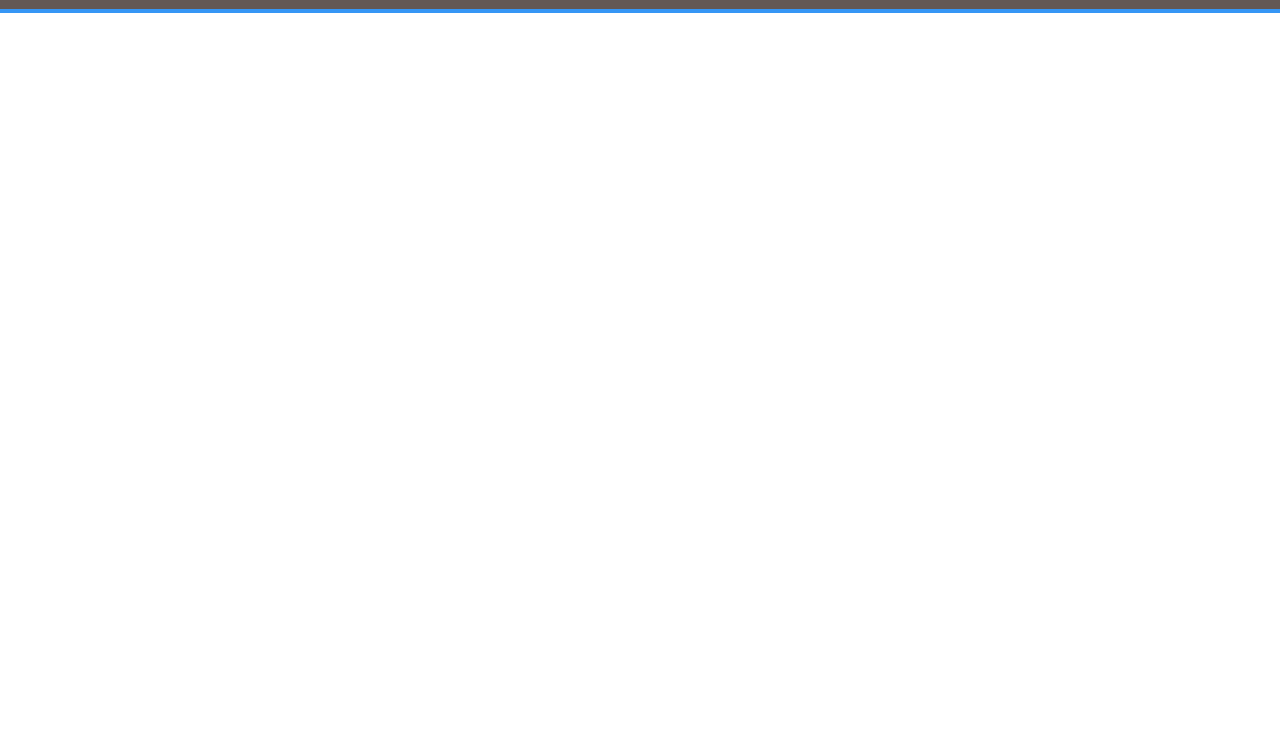
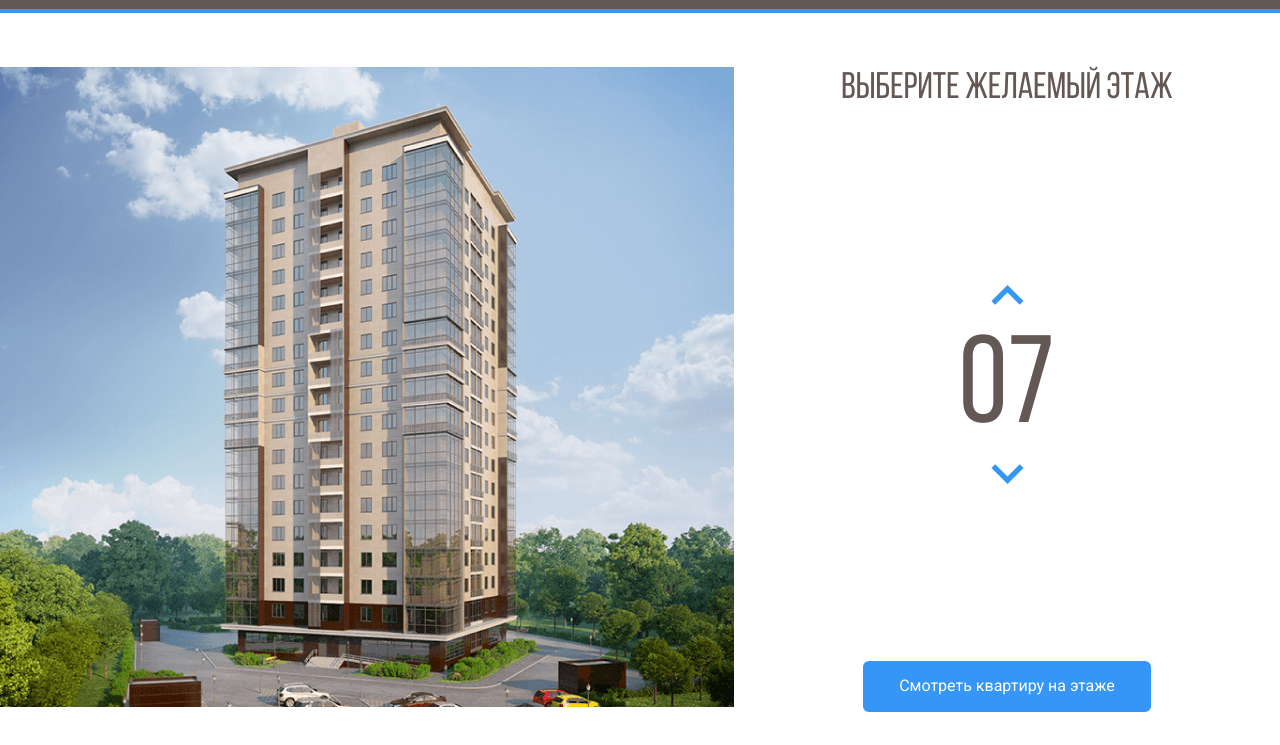
Before and after one commit to IsaevNS/Melody, a plain HTML site: page index.html in a window 1280 px wide. Shown: the part 55-800 px from the top of the page. Drawn offline with Linux system fonts and the light colour scheme.

Commit message:
2 день интенсива

```diff
--- a/css/style.css
+++ b/css/style.css
@@ -1,6 +1,16 @@
+@font-face {
+  font-family: "Bebas Neue";
+  src: local("Bebas Neue Regular Regular"), local("BebasNeueRegular"),
+    url("../fonts/BebasNeueRegular.woff2") format("woff2"),
+    url("../fonts/BebasNeueRegular.woff") format("woff");
+  font-weight: normal;
+  font-style: normal;
+  font-display: swap;
+}
 * {
   box-sizing: border-box;
 }
+
 body {
   font-family: "Roboto", sans-serif;
 }
@@ -49,3 +59,60 @@ body {
   text-decoration: none;
   color: #fff;
 }
+.main {
+  max-width: 1280px;
+  margin: auto;
+  padding-top: 54px;
+  display: flex;
+}
+.main-info {
+  flex-grow: 1;
+  text-align: center;
+  display: flex;
+  flex-direction: column;
+  align-items: center;
+  justify-content: space-between;
+}
+.home-image path {
+  opacity: 0; /* прозрачность*/
+  cursor: pointer;
+}
+.home-image path:hover {
+  opacity: 1;
+}
+.counter-group {
+  display: flex;
+  flex-direction: column;
+  align-items: center;
+}
+.counter-button {
+  cursor: pointer;
+  background-color: #fff;
+  border: none;
+}
+.counter-arrow-down {
+  transform: rotateX(180deg);
+}
+.main-title {
+  margin: 0;
+  font-family: "Bebas Neue", sans-serif;
+  font-weight: normal;
+  font-size: 37px;
+  line-height: 44px;
+  color: #635854;
+}
+.counter {
+  font-family: "Bebas Neue", sans-serif;
+  color: #635854;
+  font-weight: normal;
+  font-size: 124px;
+  margin-top: 10px;
+}
+.button-primary {
+  background: #3596f5;
+  border-radius: 6px;
+  color: #fff;
+  border: none;
+  padding: 16px 36px;
+  cursor: pointer;
+}
--- a/index.html
+++ b/index.html
@@ -41,5 +41,56 @@
     </div>
     <!-- /.navbar -->
   </header>
+  <main class="main">
+    <div class="main-image">
+      <svg
+        class="home-image"
+        width="734" height="640" viewBox="0 0 734 640" fill="none" xmlns="http://www.w3.org/2000/svg"
+        xmlns:xlink="http://www.w3.org/1999/xlink">
+        <rect width="734" height="640" fill="url(#pattern0)" />
+        <defs>
+          <pattern id="pattern0" patternContentUnits="objectBoundingBox" width="1" height="1">
+            <use xlink:href="#image0" transform="translate(-0.00408719) scale(0.0013624 0.0015625)" />
+          </pattern>
+          <image id="image0" width="740" height="640" xlink:href="img/home.png" />
+        </defs>
+        <path d="M222 527L442.8 535L512 521.3V543L443.5 562.7L222 551.7V527Z" fill="#3595F6" fill-opacity="0.75" />
+        <path d="M223 526V501L443.3 504.3L513 501V521L443.7 534L223 526Z" fill="#3595F6" fill-opacity="0.75" />
+        <path d="M223 500V475H444H513V498L445 505L223 500Z" fill="#3595F6" fill-opacity="0.75" />
+        <path d="M223 476V451L444.3 447.3L512 454V476H444" fill="#3595F6" fill-opacity="0.75" />
+        <path d="M223 450V424L444.5 420.7L513 431.7V453L444 446.3L223 450Z" fill="#3595F6" fill-opacity="0.75" />
+        <path d="M222 423V399.3L443 387L514 410V431.3L443 419L222 423Z" fill="#3595F6" fill-opacity="0.75" />
+        <path d="M222 401V376L444.2 359.7L514 388.3V409L443.7 387.3L222 401Z" fill="#3595F6" fill-opacity="0.75" />
+        <path d="M222 376V351L444.5 330.7L514 367.3V388L442 359.3L222 376Z" fill="#3595F6" fill-opacity="0.75" />
+        <path d="M222 350V326L445 301.3L514 345.3V367L444.7 329L222 350Z" fill="#3595F6" fill-opacity="0.75" />
+        <path d="M222 325V301L444.5 272.3L514 323.3V344L443.7 301.7L222 325Z" fill="#3595F6" fill-opacity="0.75" />
+        <path d="M221 301V277L443.3 244L514 303.3V323L444 272.3L221 301Z" fill="#3595F6" fill-opacity="0.75" />
+        <path d="M222 276V252L443.2 217L513 281V302L444.3 243.7L222 276Z" fill="#3595F6" fill-opacity="0.75" />
+        <path d="M222 252V227L444.3 189L513 259.3V280L444 216L222 252Z" fill="#3595F6" fill-opacity="0.75" />
+        <path d="M222 226V201L442.8 157.3L513 236.3V259L444 185.7L222 226Z" fill="#3595F6" fill-opacity="0.75" />
+        <path d="M223 202V177L443 129L513 214V237L442.3 157.7L223 202Z" fill="#3595F6" fill-opacity="0.75" />
+        <path d="M222 177V152L441.8 100L513 192.3V215L443.3 128.7L222 177Z" fill="#3595F6" fill-opacity="0.75" />
+        <path d="M222 152V126L444 69.3L513 171V192L443.7 100.3L222 152Z" fill="#3595F6" fill-opacity="0.75" />
+
+      </svg>
+
+    </div>
+    <!-- /.main-image -->
+    <div class="main-info">
+      <h2 class="main-title">Выберите желаемый этаж</h2>
+      <div class="counter-group">
+        <button class="counter-button counter-up">
+          <img src="img/Arrow.png" alt="arrow-up" class="counter-arrow counter-arrow-up">
+        </button>
+        <span class="counter">07</span>
+        <button class="counter-button counter-down">
+          <img src="img/Arrow.png" alt="arrow-up" class="counter-arrow counter-arrow-down">
+        </button>
+      </div>
+      <!-- /.counter-group -->
+      <button class="button button-primary">Смотреть квартиру на этаже</button>
+    </div>
+    <!-- /.main-info -->
+  </main>
 </body>
 </html>
```
Also changed, not shown: stylesheet.css (added, +9 -0 lines), fonts/BebasNeueRegular.woff (added), fonts/BebasNeueRegular.woff2 (added), img/Arrow.png (added), img/Group 3.svg (added), img/home.png (added).
